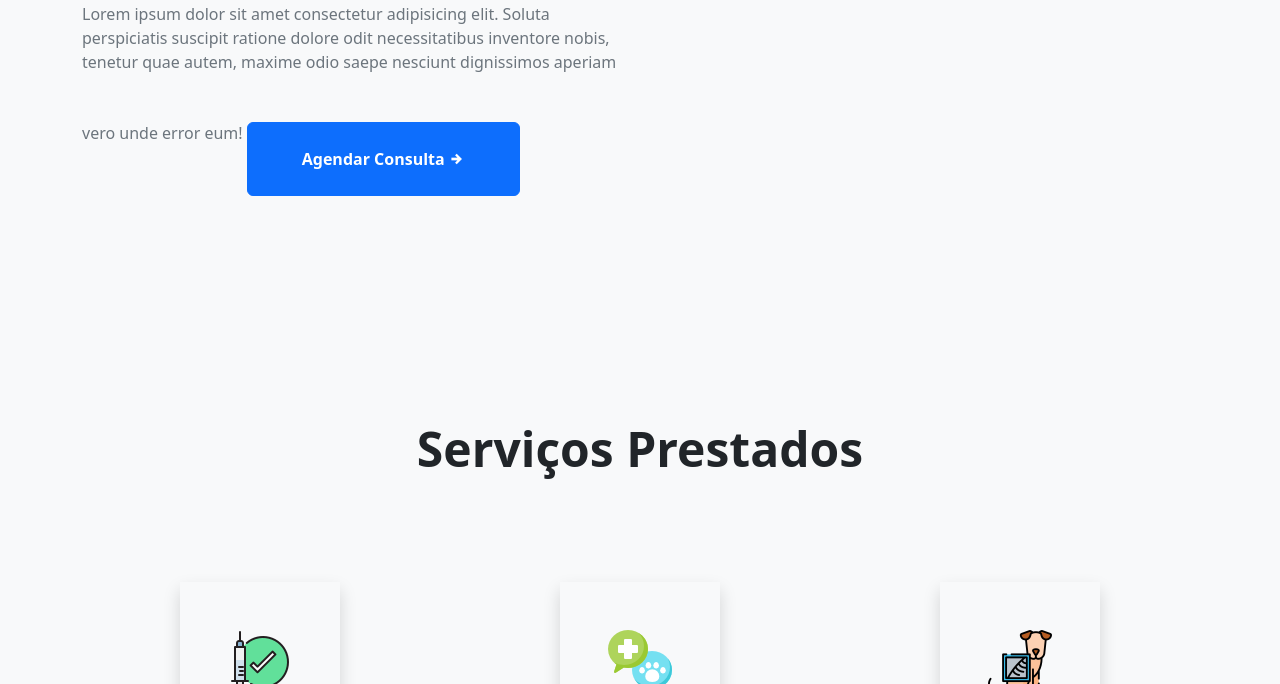
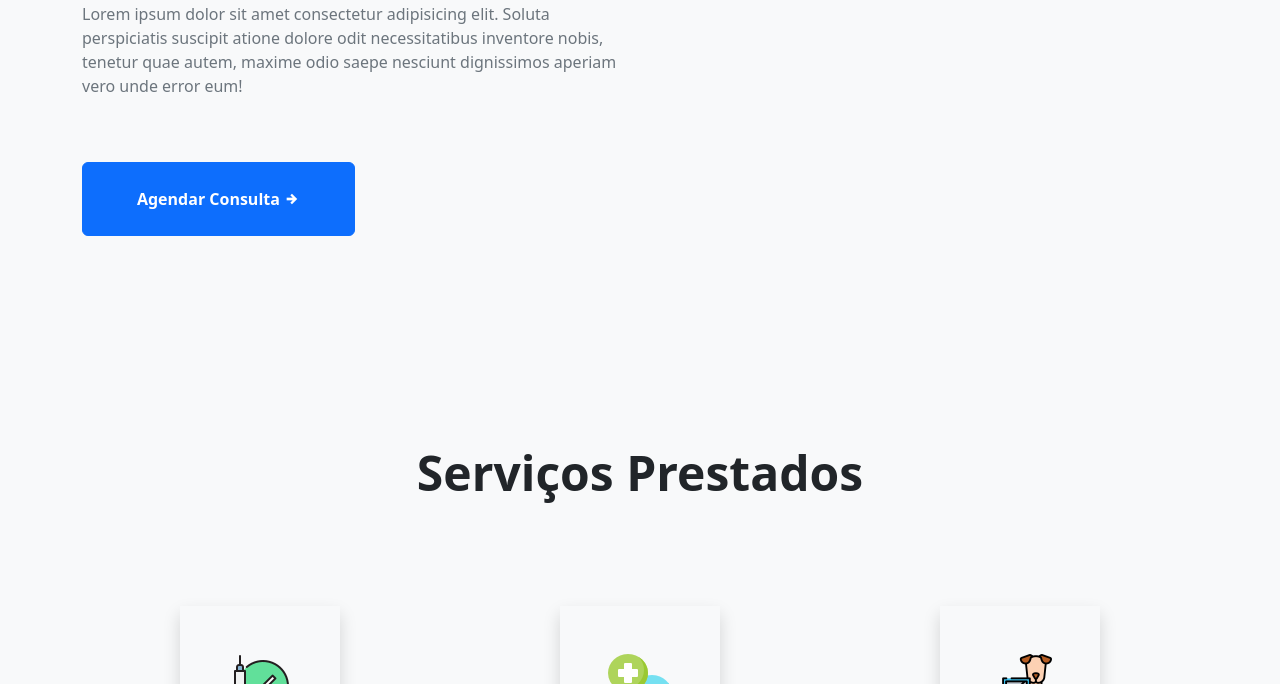
Before and after one commit to homusdopamine/doguinhos-bootstrap, a plain HTML site: page index.html in a window 1280 px wide. Shown: the part 416-1100 px from the top of the page. Drawn offline with nearby package versions, Linux system fonts and the light colour scheme; no server answers.

Commit message:
Update index.html

```diff
--- a/index.html
+++ b/index.html
@@ -72,15 +72,11 @@
           <div class="col-md-6 mt-3">
             <h2 class="mt-5 fs-5">Aqui o seu amigo é tratado com carinho</h2>
             <h1 class="display-2 fw-bold">Clínica veterinária</h1>
-            <p class="mt-4 text-secondary">
-              Lorem ipsum dolor sit amet consectetur adipisicing elit. Soluta
-              perspiciatis suscipit ratione dolore odit necessitatibus inventore
-              nobis, tenetur quae autem, maxime odio saepe nesciunt dignissimos
-              aperiam vero unde error eum!
-              <a href="#" class="fw-bold mt-5 w-50 p-4 btn btn-primary"
+            <p class="mt-4 text-secondary"> Lorem ipsum dolor sit amet consectetur adipisicing elit. Soluta perspiciatis suscipit atione dolore odit necessitatibus inventore nobis, tenetur quae autem, maxime odio saepe nesciunt dignissimos aperiam vero unde error eum!
+            </p>
+            <a href="#" class="fw-bold mt-5 w-50 p-4 btn btn-primary"
                 >Agendar Consulta <i class="mdi mdi-arrow-right-thick"></i>
               </a>
-            </p>
           </div>
           <div class="col-md-6">
             <script src="https://unpkg.com/@lottiefiles/lottie-player@latest/dist/lottie-player.js"></script>
```
